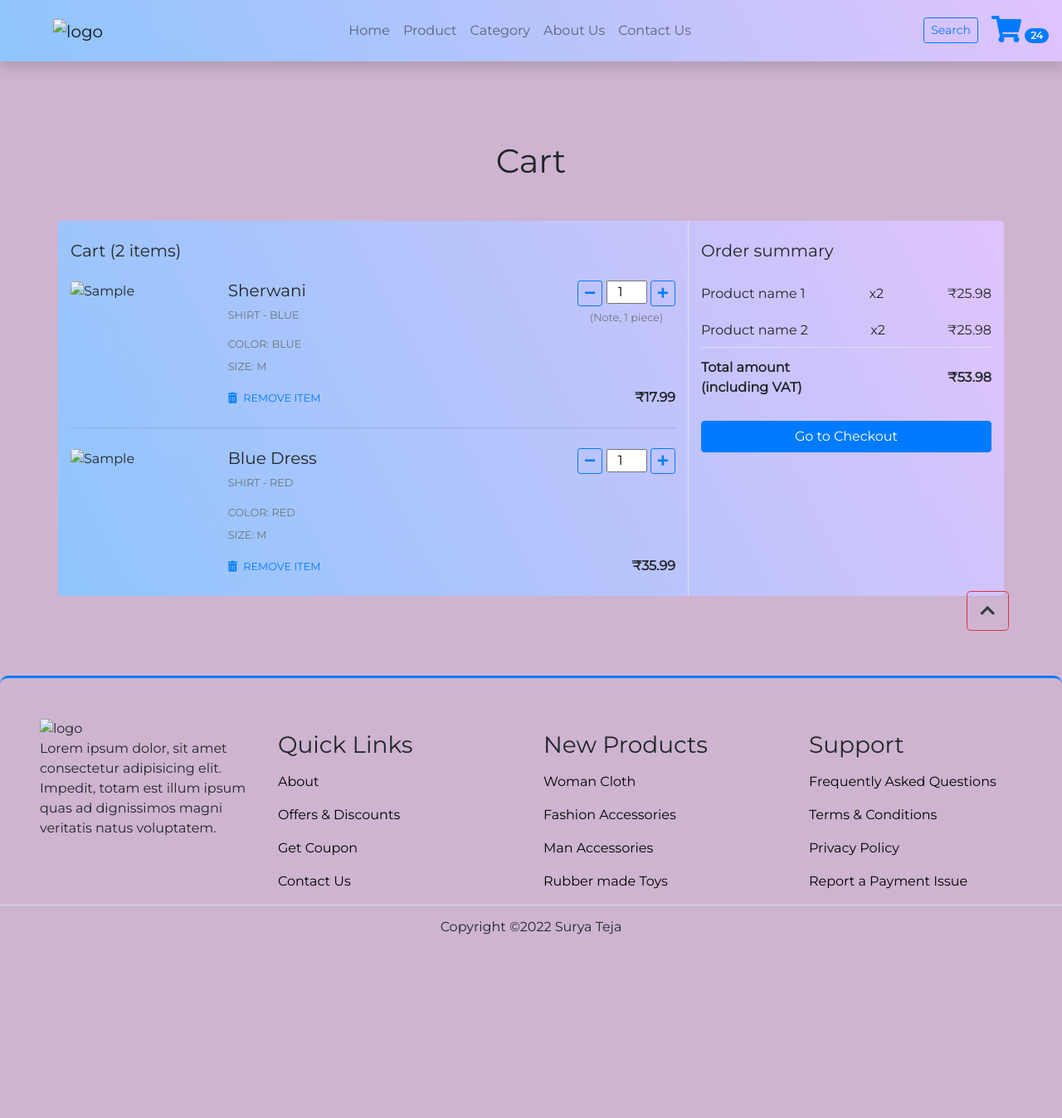
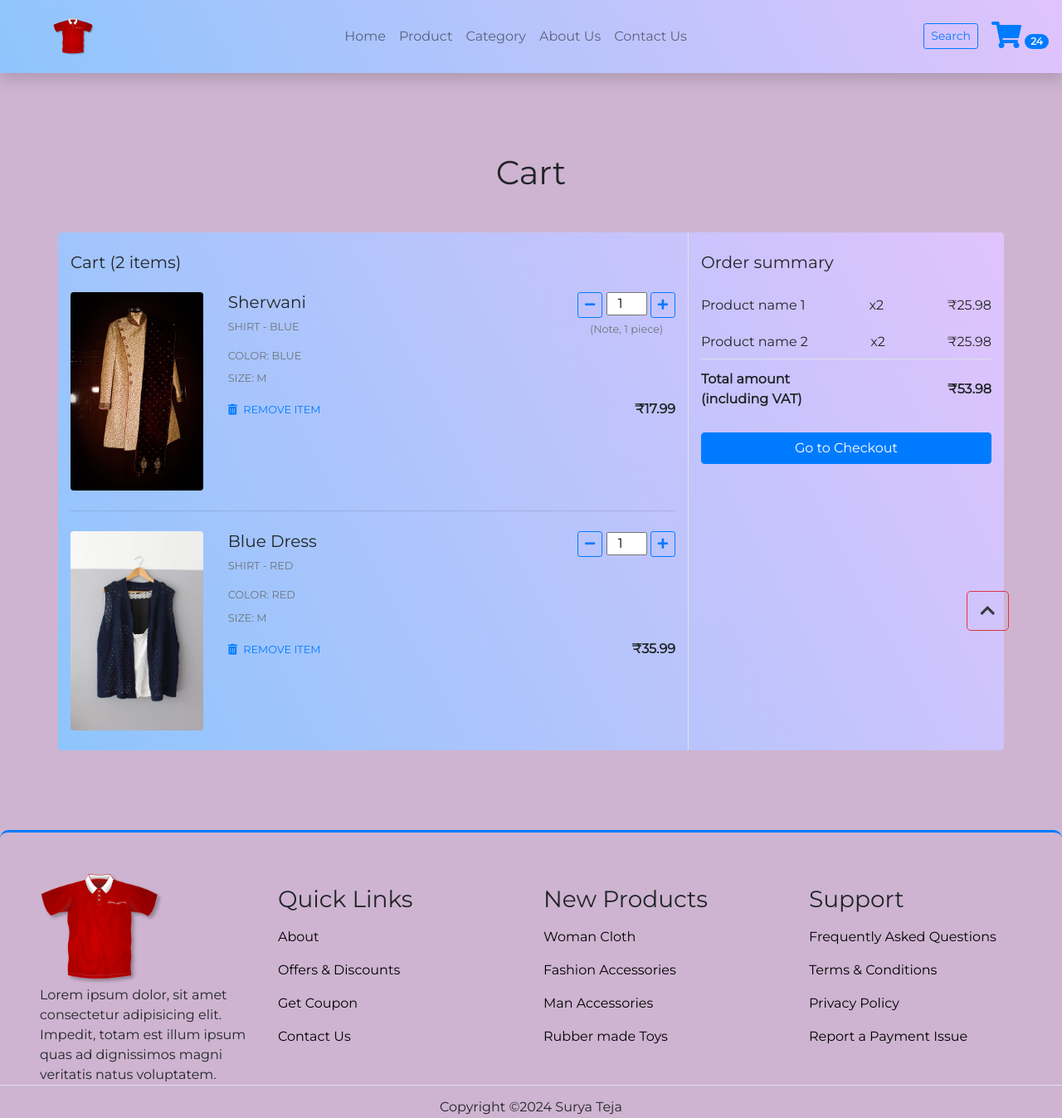
Before and after one commit to suryatejanukala/Red-Store, a plain HTML site: page cart.html in a window 1280 px wide. Shown: the whole page at 83% size. Before the commit the page ends 1143 px from the top, so only its background shows below. Drawn offline with nearby package versions, Linux system fonts and the light colour scheme; files that its build step writes are made by us from their sources.

Commit message:
Update cart.html

```diff
--- a/cart.html
+++ b/cart.html
@@ -28,7 +28,7 @@
             <nav class="navbar navbar-expand-lg navbar-light py-3  " style="background-color: #8EC5FC;
     background-image: linear-gradient(62deg, #8EC5FC 0%, #E0C3FC 100%);">
                 <a class="navbar-brand pl-5" href="javascript:;">
-                    <img src="/images/new23.png" width="50px" class="img img-fluid" alt="logo">
+                    <img src="new23.png" width="50px" class="img img-fluid" alt="logo">
                 </a>
                 <button class="navbar-toggler" type="button" data-toggle="collapse"
                     data-target="#navbarSupportedContent" aria-controls="navbarSupportedContent" aria-expanded="false"
@@ -99,7 +99,7 @@
                             <div class="row mb-4">
                                 <div class="col-md-5 col-lg-3 col-xl-3">
                                     <div class="rounded mb-3 mb-md-0">
-                                        <img class="img-fluid w-100 rounded" src="/images/new5.jpeg"
+                                        <img class="img-fluid w-100 rounded" src="new5.jpeg"
                                             alt="Sample">
                                     </div>
                                 </div>
@@ -148,7 +148,7 @@
                             <div class="row mb-4">
                                 <div class="col-md-5 col-lg-3 col-xl-3">
                                     <div class="rounded mb-3 mb-md-0">
-                                        <img class="img-fluid w-100 rounded" src="/images/new6.jpeg"
+                                        <img class="img-fluid w-100 rounded" src="new6.jpeg"
                                             alt="Sample">
                                     </div>
                                 </div>
@@ -244,7 +244,7 @@
                 <div class="row">
                     <div class="col-md-3 col-6 pl-5">
                         <div class="footer_title">
-                            <img src="/images/new23.png" width="150px" class="img img-fluid" alt="logo">
+                            <img src="new23.png" width="150px" class="img img-fluid" alt="logo">
                         </div>
                         <div>
                             Lorem ipsum dolor, sit amet consectetur adipisicing elit. Impedit, totam est illum ipsum
@@ -294,7 +294,7 @@
                 </div>
             </div>
             <div class="border-top">
-                <h6 class="text-center mt-3">Copyright ©2022 Surya Teja
+                <h6 class="text-center mt-3">Copyright ©2024 Surya Teja
                 </h6>
             </div>
         </footer>
```
